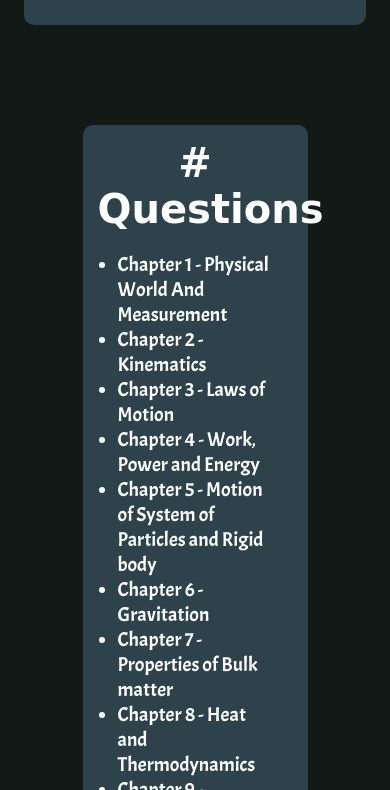
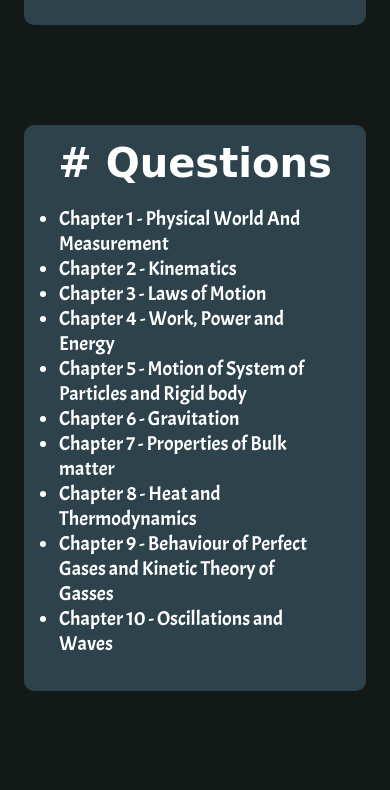
Before and after one commit to Kiztbz/Buzzhive, a plain HTML site: page physics.html in a window 390 px wide. Shown: the part 970-1760 px from the top of the page. Drawn offline with Linux system fonts and the light colour scheme; a web font is replaced by a local one.

Commit message:
Add files via upload

```diff
--- a/ui.css
+++ b/ui.css
@@ -462,7 +462,7 @@ body {
         width: 290px;
     }
 
-    .chap
+    .block
     {
         width:90%;
     }
@@ -517,7 +517,7 @@ body {
         width: 290px;
     }
 
-    .chap
+    .block
     {
         width: 80%;
     }
```
